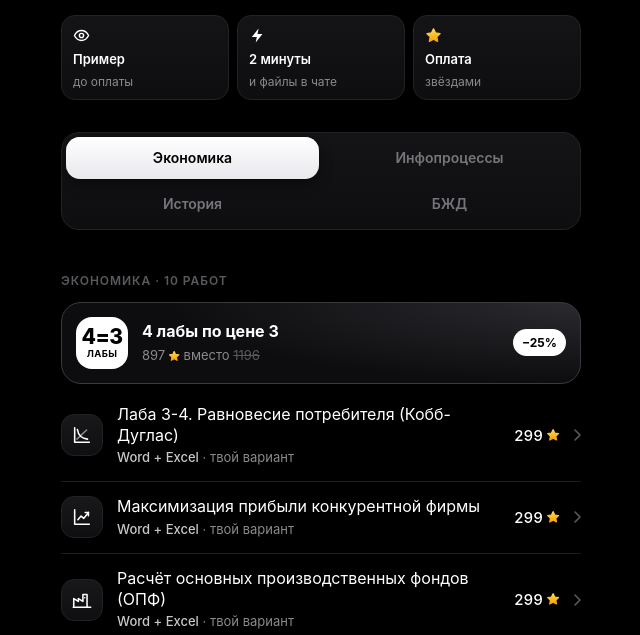
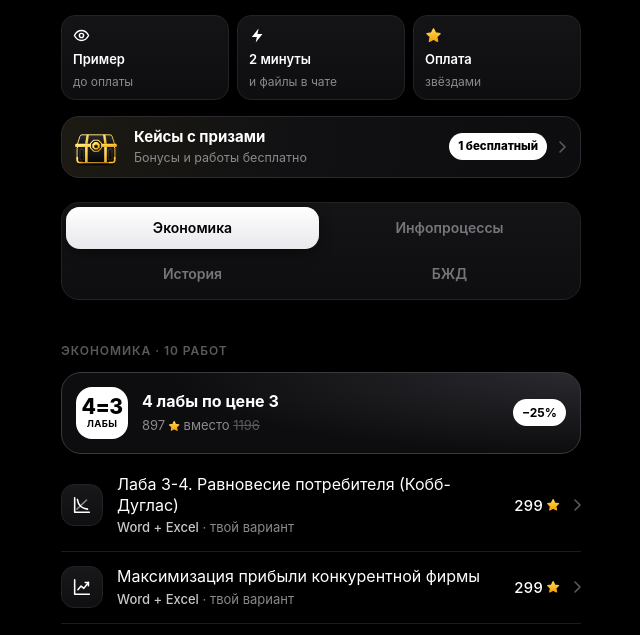
Before and after one commit to labaZaMinutu/labaZaMinutu.github.io, a plain HTML site: page index.html in a window 1280 px wide. Shown: the part 127-762 px from the top of the page, without its empty margins (319-959 px from the left). Drawn offline with Linux system fonts and the light colour scheme; a script that the page names is missing.

Commit message:
Add files via upload

```diff
--- a/index.html
+++ b/index.html
@@ -202,6 +202,18 @@
 
 
   /* кейсы */
+  .bx-banner { display: flex; align-items: center; gap: 12px; width: 100%; margin: -6px 0 14px; padding: 8px 14px 8px 8px;
+               border-radius: 18px; border: 1px solid #2c2c30; color: #8a8a8e;
+               background: linear-gradient(100deg, #1c1a12 0%, #111113 45%, #0d0d0f 100%); transition: transform .12s ease-out; }
+  .bx-banner[hidden] { display: none; }
+  .bx-banner:active { transform: scale(.975); }
+  .bx-banner-ico { flex: none; width: 52px; height: 44px; }
+  .bx-banner-ico svg { width: 100%; height: 100%; }
+  .bx-banner-main { flex: 1; min-width: 0; display: flex; flex-direction: column; text-align: left; }
+  .bx-banner-main b { color: #fff; font-size: 15px; }
+  .bx-banner-main small { font-size: 12.5px; margin-top: 1px; color: var(--hint); }
+  .bx-banner-tag { flex: none; font-size: 11.5px; font-weight: 800; padding: 5px 9px; border-radius: 99px; background: #fff; color: #000; }
+  .bx-banner-tag:empty { display: none; }
   .fun-ico.dark { background: linear-gradient(#1c1c20, #0b0b0d); border: 1px solid #2a2a2e; padding: 4px; }
   .fun-ico.dark svg { width: 100%; height: 100%; }
   .bx-top { display: flex; align-items: flex-end; justify-content: space-between; gap: 10px; margin: 22px 0 14px; }
@@ -417,6 +429,11 @@
       </div>
       <div id="rating"></div>
     </header>
+    <button class="bx-banner" id="bx-banner" hidden>
+      <span class="bx-banner-ico" id="bx-banner-ico"></span>
+      <span class="bx-banner-main"><b>Кейсы с призами</b><small id="bx-banner-sub">Бонусы и работы бесплатно</small></span>
+      <span class="bx-banner-tag" id="bx-banner-tag"></span><svg class="chev" width="7" height="12" viewBox="0 0 7 12" aria-hidden="true"><path d="M1 1l5 5-5 5" fill="none" stroke="currentColor" stroke-width="1.6" stroke-linecap="round" stroke-linejoin="round"/></svg>
+    </button>
     <nav class="chips" aria-label="Предметы"><div class="seg" id="chips"></div></nav>
     <div class="sec-title" id="list-title"></div>
     <div id="list"></div>
@@ -1199,6 +1216,12 @@ function attachTg() {
     $("#boxes-tag").textContent = BXS && BX.cases.some((x) => bxUnopened(x.id).length) ? "есть ключи"
                                   : (freeReady() ? "бесплатно" : "new");
     $("#boxes").onclick = () => { haptic(); openBoxes(); };
+    const nk = BXS ? BX.cases.reduce((a, x) => a + bxUnopened(x.id).length, 0) : 0;
+    $("#bx-banner").hidden = false;
+    $("#bx-banner-ico").innerHTML = boxSVG("gold", "banner");
+    $("#bx-banner-sub").textContent = nk ? "Есть ключи — открой кейс" : "Бонусы и работы бесплатно";
+    $("#bx-banner-tag").textContent = nk ? `🔑 ${nk}` : (freeReady() ? "1 бесплатный" : "");
+    $("#bx-banner").onclick = () => { haptic(); openBoxes(nk ? "keys" : "catalog"); };
   }
   $("#built").textContent = CAT.built;
   renderChips(); renderList(); renderReviews();
```
